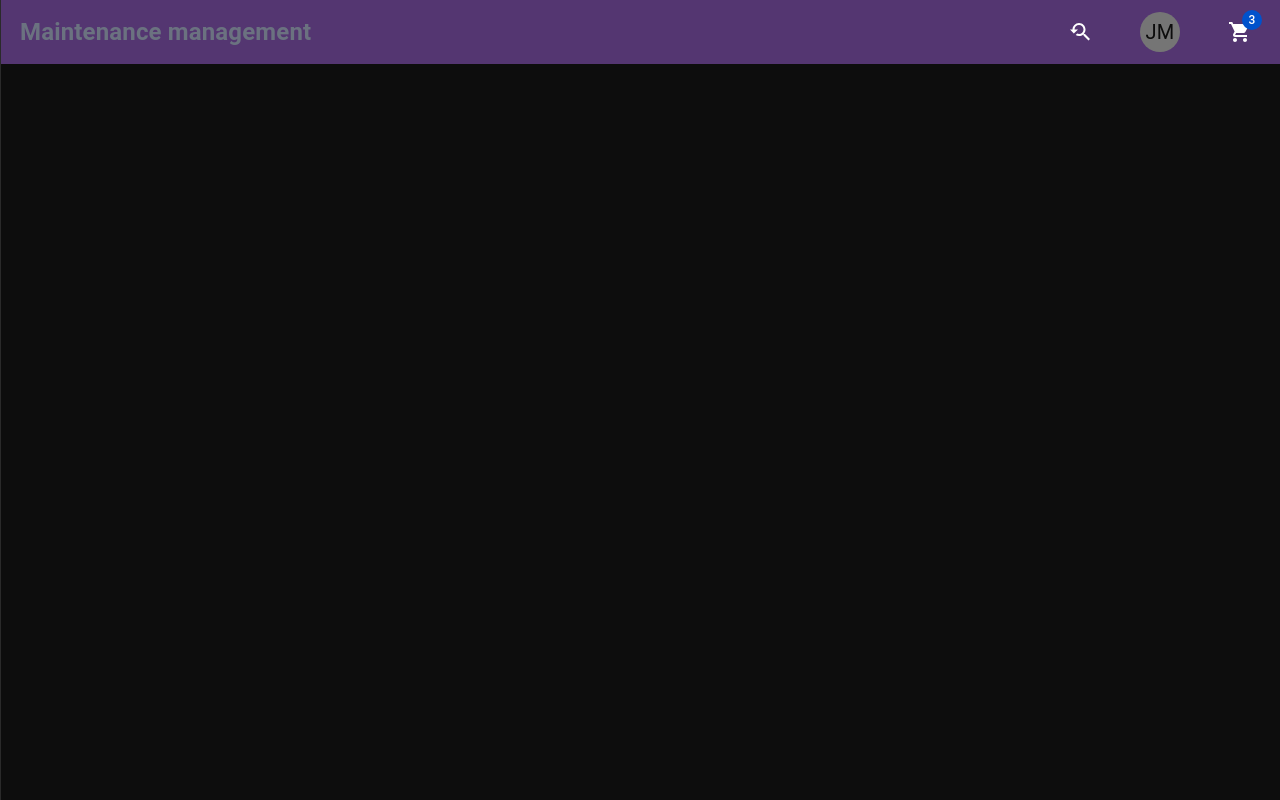
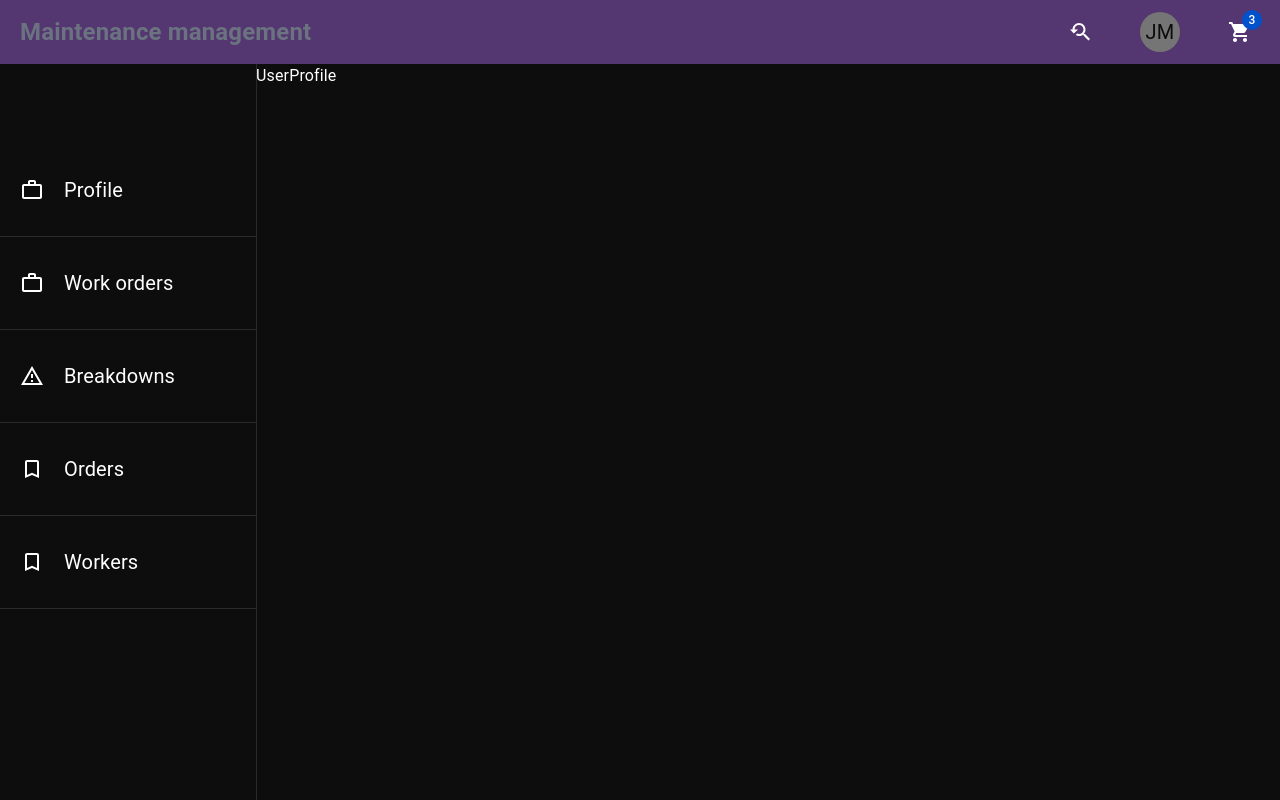
Before and after one commit to gruchh/FactoryMaintenanceManagement, a React (Vite) app in the folder frontend/: page /profile in a window 1280 px wide. Built offline with nearby package versions, Linux system fonts and the light colour scheme.

Commit message:
Profile section first look

```diff
--- a/frontend/package.json
+++ b/frontend/package.json
@@ -19,6 +19,7 @@
     "prop-types": "^15.8.1",
     "react": "^18.3.1",
     "react-dom": "^18.3.1",
+    "react-router-dom": "^7.0.2",
     "react-slick": "^0.30.2",
     "slick-carousel": "^1.8.1"
   },
--- a/frontend/src/App.jsx
+++ b/frontend/src/App.jsx
@@ -4,9 +4,10 @@ import { darkTheme } from "./Theme/DarkTheme";
 import { Navbar } from "./component/Navbar/Navbar";
 import Home from "./component/Home/Home";
 import Profile from "./component/Profile/Profile";
-// import BreakdownDetails from "./component/Breakdown/BreakdownDetails";
-// import OrdersList from "./component/Orders/OrdersList";
-// import Cart from "./component/Cart/Cart";
+import { BrowserRouter, Route, Router, Routes } from "react-router-dom";
+import BreakdownDetails from "./component/Breakdown/BreakdownDetails";
+import OrdersList from "./component/Orders/OrdersList";
+import Cart from "./component/Cart/Cart";
 // import Profile from "./component/Profile/Profile";
 
 function App() {
@@ -15,12 +16,16 @@ function App() {
       <div className="App">
         <ThemeProvider theme={darkTheme}>
           <CssBaseline />
-          <Navbar />
-          {/* <Home/>  */}
-          {/* <BreakdownDetails/> */}
-          {/* <OrdersList/> */}
-          {/* <Cart/> */}
-          <Profile />
+          <BrowserRouter>
+            <Navbar />
+            <Routes>
+              <Route path="/" element={<Home />} />
+              <Route path="/breakdowns" element={<BreakdownDetails />} />
+              <Route path="/orders" element={<OrdersList />} />
+              <Route path="/cart" element={<Cart />} />
+              <Route path="/profile" element={<Profile />} />
+            </Routes>
+          </BrowserRouter>
         </ThemeProvider>
       </div>
     </>
--- a/frontend/src/component/Navbar/Navbar.jsx
+++ b/frontend/src/component/Navbar/Navbar.jsx
@@ -1,10 +1,10 @@
-import { Avatar, Badge, IconButton } from "@mui/material";
+import { Avatar, Badge, Box, IconButton } from "@mui/material";
 import YoutubeSearchedForIcon from "@mui/icons-material/YoutubeSearchedFor";
 import { ShoppingCart } from "@mui/icons-material";
 
 export const Navbar = () => {
   return (
-    <div className="px-5 z-50 py-1 bg-[#543671] lg:px20 lg:py-3 flex justify-between">
+    <Box className="px-5 sticky top-0 z-50 py-[.8rem] bg-[#543671] lg:px20 lg:py-3 flex justify-between">
       <div className="lg:mr-10 cursor-pointer flex items-center space-x-4">
         <li className="logo font-semibold text-gray-500 text-2xl list-none">
           Maintenance management
@@ -27,6 +27,6 @@ export const Navbar = () => {
           </IconButton>
         </div>
       </div>
-    </div>
+    </Box>
   );
 };
--- /dev/null
+++ b/frontend/src/component/Profile/Breakdowns.jsx
@@ -0,0 +1,7 @@
+const Breakdowns = () => {
+  return (
+    <div>Breakdowns</div>
+  )
+}
+
+export default Breakdowns
--- /dev/null
+++ b/frontend/src/component/Profile/Orders.jsx
@@ -0,0 +1,6 @@
+const Orders = () => {
+  return (
+    <div>Orders</div>
+  )}
+
+export default Orders
--- a/frontend/src/component/Profile/Profile.jsx
+++ b/frontend/src/component/Profile/Profile.jsx
@@ -1,12 +1,29 @@
+import { useState } from "react";
 import ProfileNavigation from "./ProfileNavigation";
+import { Route, Routes } from "react-router-dom";
+import UserProfile from "./UserProfile";
+import WorkOrders from "./WorkOrders";
+import Breakdowns from "./Breakdowns";
+import Orders from "./Orders";
+import Workers from "./Workers";
 
 const Profile = () => {
+  const [openSideBar, setOpenSideBar] = useState("false");
+
   return (
     <div className="lg:flex justify-between">
       <div className="sticky h-[80vh] lg:w-[20%]">
         <ProfileNavigation />
       </div>
-      <div className="lg:w-[80%]"></div>
+      <div className="lg:w-[80%]">
+        <Routes>
+          <Route path="/" element={<UserProfile />}></Route>
+          <Route path="/workorders" element={<WorkOrders />}></Route>
+          <Route path="/breakdowns" element={<Breakdowns />}></Route>
+          <Route path="/orders" element={<Orders />}></Route>
+          <Route path="/workers" element={<Workers />}></Route>
+        </Routes>
+      </div>
     </div>
   );
 };
--- a/frontend/src/component/Profile/ProfileNavigation.jsx
+++ b/frontend/src/component/Profile/ProfileNavigation.jsx
@@ -1,21 +1,48 @@
 import WarningAmberOutlinedIcon from "@mui/icons-material/WarningAmberOutlined";
 import BookmarkBorderOutlinedIcon from "@mui/icons-material/BookmarkBorderOutlined";
-import WorkOutlineOutlinedIcon from '@mui/icons-material/WorkOutlineOutlined';
-import { Drawer, useMediaQuery } from "@mui/material";
+import WorkOutlineOutlinedIcon from "@mui/icons-material/WorkOutlineOutlined";
+import { Divider, Drawer, useMediaQuery } from "@mui/material";
+import { useNavigate } from "react-router-dom";
 
 const menu = [
+  { title: "Profile", icon: <WorkOutlineOutlinedIcon /> },
   { title: "Work orders", icon: <WorkOutlineOutlinedIcon /> },
   { title: "Breakdowns", icon: <WarningAmberOutlinedIcon /> },
   { title: "Orders", icon: <BookmarkBorderOutlinedIcon /> },
+  { title: "Workers", icon: <BookmarkBorderOutlinedIcon /> },
 ];
 
-const ProfileNavigation = ({open, handleClose}) => {
-    const isSmallScreen = useMediaQuery("(max-width:1080)");
-  return <div>
-    <Drawer variant={isSmallScreen?"temporary":"permanent"} onClose={handleClose} open={open} anchor='left' sx={{zIndex:1}}>
-
-    </Drawer>
-  </div>;
+export const ProfileNavigation = ({ open, handleClose }) => {
+  const isSmallScreen = useMediaQuery("(max-width:900px)");
+  // const navigate = useNavigate();
+  // const handleNavigate = (navigateDestiny) => {
+  //   navigate(`/profile/${navigateDestiny.title.toLowerCase()}`);
+  // };
+  return (
+    <div>
+      <Drawer
+        variant={isSmallScreen ? "temporary" : "permanent"}
+        onClose={handleClose}
+        open={isSmallScreen ? open : true}
+        anchor="left"
+      >
+        <div className="w-[50vw] lg:w-[20vw] h-[90vh] flex flex-col justify-center text-xl gap-8 pt-16">
+          {menu.map((menu, key) => (
+            <>
+              <div
+                className="px-5 flex items-center space-x-5 cursor-pointer"
+                key={key}
+              >
+                {menu.icon}
+                <span>{menu.title}</span>
+              </div>
+              {key !== menu.length - 1 && <Divider />}
+            </>
+          ))}
+        </div>
+      </Drawer>
+    </div>
+  );
 };
 
 export default ProfileNavigation;
--- /dev/null
+++ b/frontend/src/component/Profile/UserProfile.jsx
@@ -0,0 +1,6 @@
+const UserProfile = () => {
+  return (
+    <div>UserProfile</div>
+  )
+};
+export default UserProfile
--- /dev/null
+++ b/frontend/src/component/Profile/WorkOrders.jsx
@@ -0,0 +1,7 @@
+const WorkOrders = () => {
+  return (
+    <div>WorkOrders</div>
+  )
+}
+
+export default WorkOrders
--- /dev/null
+++ b/frontend/src/component/Profile/Workers.jsx
@@ -0,0 +1,7 @@
+const Workers = () => {
+  return (
+    <div>Workers</div>
+  )
+}
+
+export default Workers
```
Also changed, not shown: frontend/src/index.js (+7 -7 lines), 1 other file (tests, documents, lock files or other folders).
